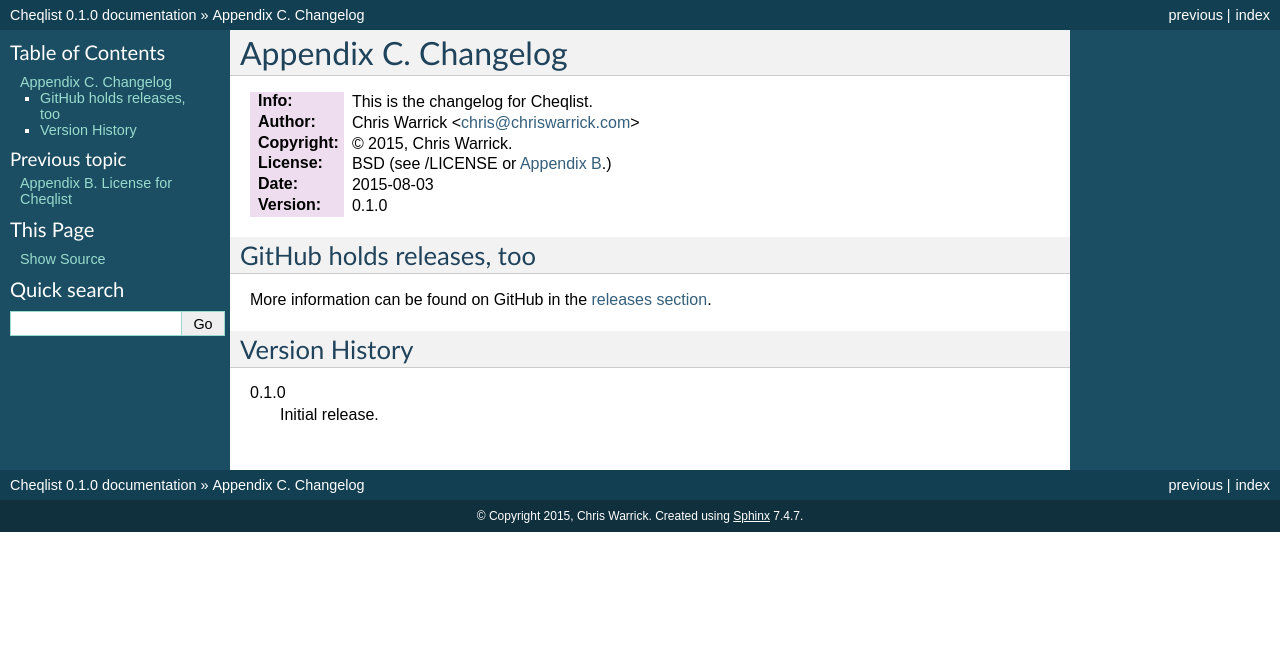
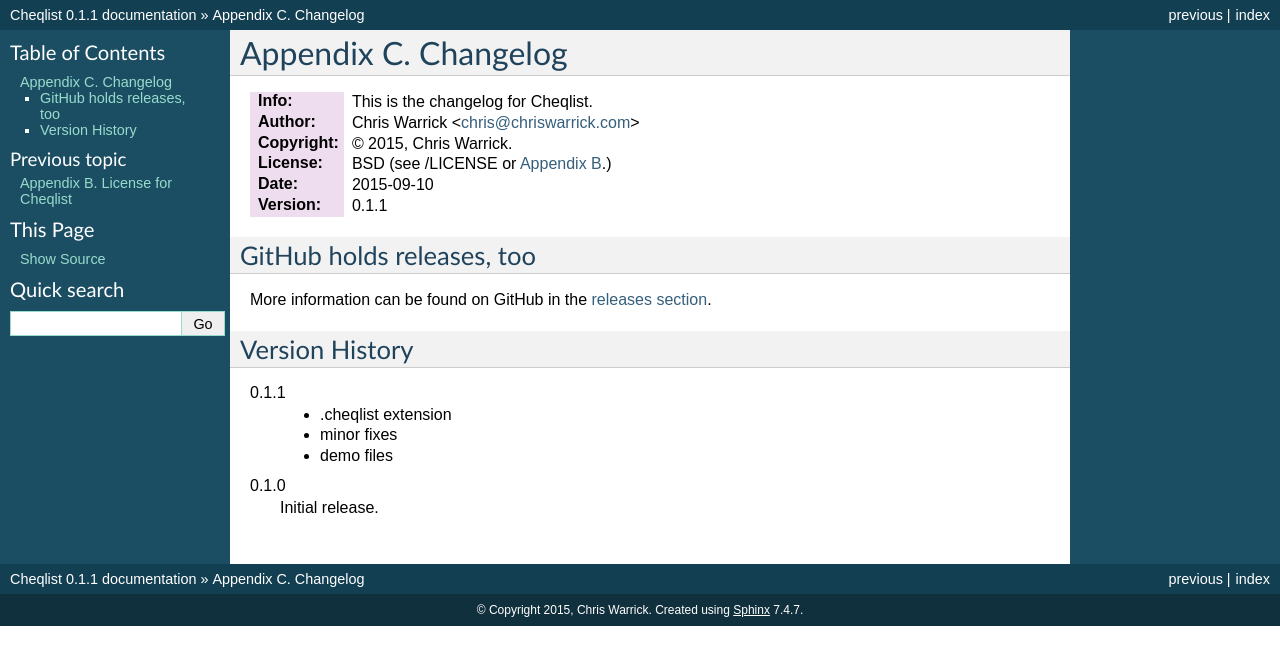
Before and after one commit to Kwpolska/cheqlist, a Sphinx documentation site: the page built from docs/CHANGELOG.rst, in a window 1280 px wide. Shown: the top 665 px of the page. Built offline with Sphinx 7.4.7, drawn with Linux system fonts in a browser that asks for light colours.

Commit message:
v0.1.1: .cheqlist extension
Signed-off-by: Chris Warrick <kwpolska@gmail.com>

```diff
--- a/CONTRIBUTING.rst
+++ b/CONTRIBUTING.rst
@@ -5,8 +5,8 @@
 :Author: Chris Warrick <chris@chriswarrick.com>
 :Copyright: © 2015, Chris Warrick.
 :License: BSD (see /LICENSE or :doc:`Appendix B <LICENSE>`.)
-:Date: 2015-08-03
-:Version: 0.1.0
+:Date: 2015-09-10
+:Version: 0.1.1
 
 .. index:: contributing
 
--- a/README.rst
+++ b/README.rst
@@ -4,8 +4,8 @@
 :Info: This is the README file for Cheqlist.
 :Author: Chris Warrick <chris@chriswarrick.com>
 :Copyright: © 2015, Chris Warrick.
-:Date: 2015-08-03
-:Version: 0.1.0
+:Date: 2015-09-10
+:Version: 0.1.1
 
 PURPOSE
 -------
--- a/cheqlist/__init__.py
+++ b/cheqlist/__init__.py
@@ -1,5 +1,5 @@
 # -*- encoding: utf-8 -*-
-# Cheqlist v0.1.0
+# Cheqlist v0.1.1
 # A simple Qt checklist.
 # Copyright © 2015, Chris Warrick.
 # All rights reserved.
@@ -42,7 +42,7 @@
 from cheqlist.__main__ import main
 
 __title__ = 'Cheqlist'
-__version__ = '0.1.0'
+__version__ = '0.1.1'
 __author__ = 'Chris Warrick'
 __license__ = '3-clause BSD'
 __docformat__ = 'restructuredtext en'
--- a/docs/CHANGELOG.rst
+++ b/docs/CHANGELOG.rst
@@ -5,8 +5,8 @@
 :Author: Chris Warrick <chris@chriswarrick.com>
 :Copyright: © 2015, Chris Warrick.
 :License: BSD (see /LICENSE or :doc:`Appendix B <LICENSE>`.)
-:Date: 2015-08-03
-:Version: 0.1.0
+:Date: 2015-09-10
+:Version: 0.1.1
 
 .. index:: CHANGELOG
 
@@ -19,5 +19,10 @@
 Version History
 ===============
 
+0.1.1
+    * .cheqlist extension
+    * minor fixes
+    * demo files
+
 0.1.0
     Initial release.
--- a/docs/CONTRIBUTING.rst
+++ b/docs/CONTRIBUTING.rst
@@ -5,8 +5,8 @@
 :Author: Chris Warrick <chris@chriswarrick.com>
 :Copyright: © 2015, Chris Warrick.
 :License: BSD (see /LICENSE or :doc:`Appendix B <LICENSE>`.)
-:Date: 2015-08-03
-:Version: 0.1.0
+:Date: 2015-09-10
+:Version: 0.1.1
 
 .. index:: contributing
 
--- a/docs/LICENSE.rst
+++ b/docs/LICENSE.rst
@@ -5,8 +5,8 @@
 :Author: Chris Warrick <chris@chriswarrick.com>
 :Copyright: © 2015, Chris Warrick.
 :License: BSD (see /LICENSE or :doc:`Appendix B <LICENSE>`.)
-:Date: 2015-08-03
-:Version: 0.1.0
+:Date: 2015-09-10
+:Version: 0.1.1
 
 .. index:: LICENSE
 
--- a/docs/README.rst
+++ b/docs/README.rst
@@ -4,8 +4,8 @@
 :Info: This is the README file for Cheqlist.
 :Author: Chris Warrick <chris@chriswarrick.com>
 :Copyright: © 2015, Chris Warrick.
-:Date: 2015-08-03
-:Version: 0.1.0
+:Date: 2015-09-10
+:Version: 0.1.1
 
 PURPOSE
 -------
--- a/docs/conf.py
+++ b/docs/conf.py
@@ -48,9 +48,9 @@
 # built documents.
 #
 # The short X.Y version.
-version = '0.1.0'
+version = '0.1.1'
 # The full version, including alpha/beta/rc tags.
-release = '0.1.0'
+release = '0.1.1'
 
 # The language for content autogenerated by Sphinx. Refer to documentation
 # for a list of supported languages.
--- a/setup.py
+++ b/setup.py
@@ -4,7 +4,7 @@
 from setuptools import setup
 
 setup(name='cheqlist',
-      version='0.1.0',
+      version='0.1.1',
       description='A simple Qt checklist.',
       keywords='cheqlist',
       author='Chris Warrick',
```
Also changed, not shown: CHANGELOG.rst (+7 -2 lines), 4 other files.
